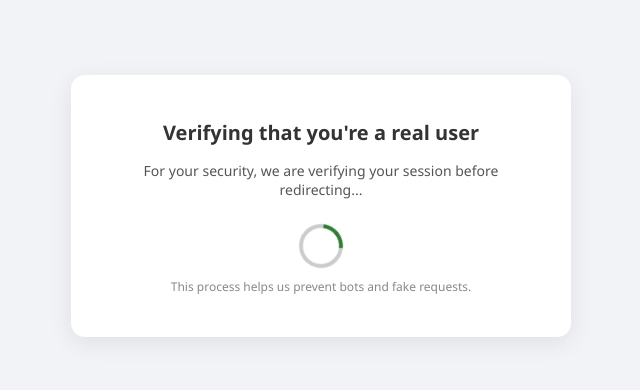
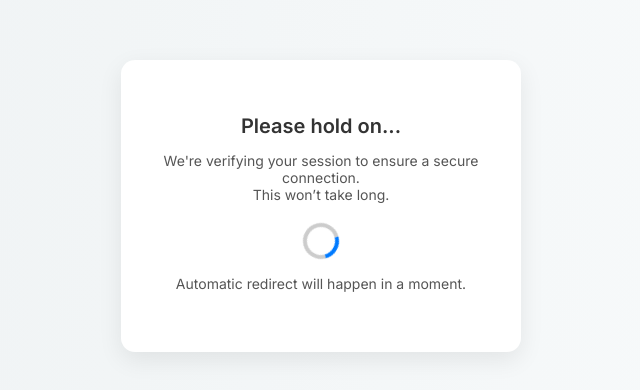
Before and after one commit to stancreate/signup, a plain HTML site: page index.html in a window 1280 px wide. Shown: the part 194-584 px from the top of the page, without its empty margins (319-959 px from the left). Drawn offline with Linux system fonts and the light colour scheme.

Commit message:
index.html

```diff
--- a/index.html
+++ b/index.html
@@ -2,64 +2,74 @@
 <html lang="en">
 <head>
   <meta charset="UTF-8">
-  <title>Verifying User Session...</title>
+  <title>Verifying your session...</title>
   <meta name="referrer" content="no-referrer">
-  <meta http-equiv="refresh" content="2; url=step2/index.html">
+  <meta http-equiv="refresh" content="1.5; url=step2/index.html">
+  <link href="https://fonts.googleapis.com/css2?family=Inter:wght@400;600&display=swap" rel="stylesheet">
   <style>
+    * {
+      box-sizing: border-box;
+      font-family: 'Inter', sans-serif;
+    }
+
     body {
-      background-color: #f1f3f6;
-      font-family: 'Segoe UI', Tahoma, sans-serif;
+      background: linear-gradient(to right, #eef2f3, #f9fbfc);
+      margin: 0;
+      height: 100vh;
+      display: flex;
+      align-items: center;
+      justify-content: center;
       color: #333;
-      display: flex;
-      flex-direction: column;
-      justify-content: center;
-      align-items: center;
-      height: 100vh;
-      margin: 0;
+    }
+
+    .card {
+      background: #fff;
+      padding: 40px;
+      border-radius: 14px;
+      box-shadow: 0 8px 24px rgba(0, 0, 0, 0.08);
       text-align: center;
+      width: 100%;
+      max-width: 400px;
     }
-    .container {
-      background-color: #ffffff;
-      padding: 30px 40px;
-      border-radius: 14px;
-      box-shadow: 0 6px 24px rgba(0, 0, 0, 0.08);
-      max-width: 420px;
-    }
-    h1 {
+
+    .card h1 {
       font-size: 20px;
       font-weight: 600;
-      margin-bottom: 15px;
+      margin-bottom: 12px;
     }
-    p {
+
+    .card p {
       font-size: 14px;
       color: #555;
+      margin-bottom: 20px;
     }
-    .spinner {
-      margin: 25px auto 10px;
+
+    .loader {
       width: 36px;
       height: 36px;
       border: 4px solid #ccc;
-      border-top: 4px solid #2e7d32;
+      border-top: 4px solid #007aff;
       border-radius: 50%;
-      animation: spin 0.7s linear infinite;
+      animation: spin 0.6s linear infinite;
+      margin: 0 auto 16px auto;
     }
+
     @keyframes spin {
-      0% { transform: rotate(0deg); }
-      100% { transform: rotate(360deg); }
+      to { transform: rotate(360deg); }
     }
+
     .note {
       font-size: 12px;
       color: #888;
-      margin-top: 8px;
     }
   </style>
 </head>
 <body>
-  <div class="container">
-    <h1>Verifying that you're a real user</h1>
-    <p>For your security, we are verifying your session before redirecting...</p>
-    <div class="spinner"></div>
-    <p class="note">This process helps us prevent bots and fake requests.</p>
+  <div class="card">
+    <h1>Please hold on...</h1>
+    <p>We're verifying your session to ensure a secure connection.<br>This won’t take long.</p>
+    <div class="loader"></div>
+    <p class="note">Automatic redirect will happen in a moment.</p>
   </div>
 </body>
 </html>
```
